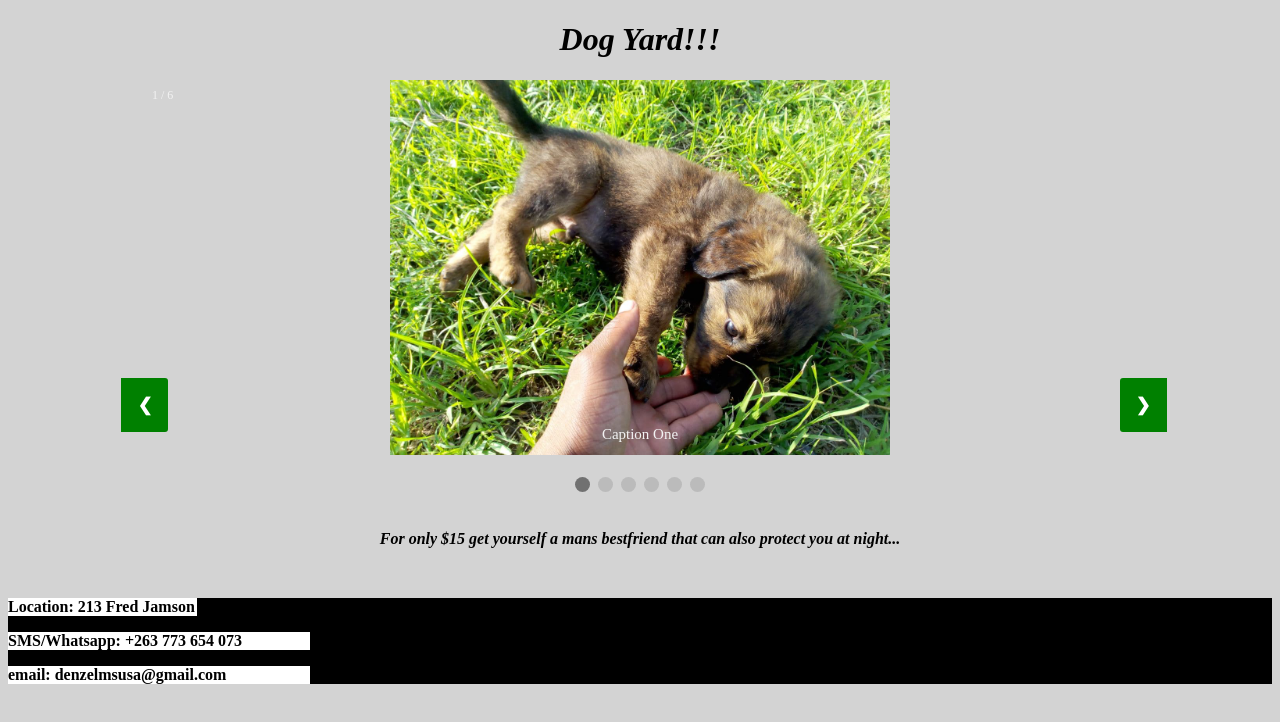
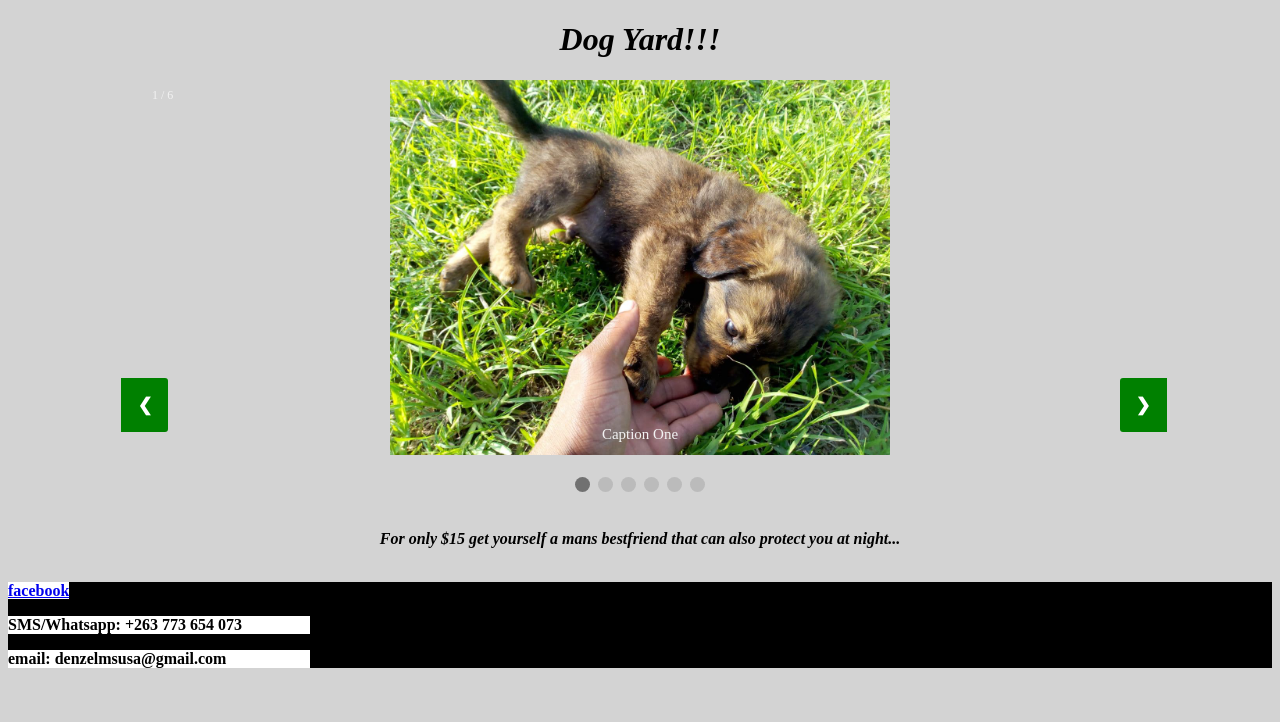
Before and after one commit to k1N5/Dogweb, a plain HTML site: page index.html in a window 1280 px wide. Drawn offline with Linux system fonts and the light colour scheme.

Commit message:
Update index.html

```diff
--- a/index.html
+++ b/index.html
@@ -83,7 +83,7 @@
 
   <br>
   <div class="dogsale" style="background-color: black;">
-    <p style="background-color: white; width: 5cm;font-weight: bold;">Location: 213 Fred Jamson</p>
+    <a href="https://m.facebook.com/100023820242863/" style="background-color: white;width: 5cm;font-weight: bold;">facebook </a>
     <p style="background-color: white; width: 8cm;font-weight: bold;">SMS/Whatsapp: +263 773 654 073
         <p style="background-color: white; width: 8cm;font-weight: bold;">email: denzelmsusa@gmail.com</p>
 </p>
```
